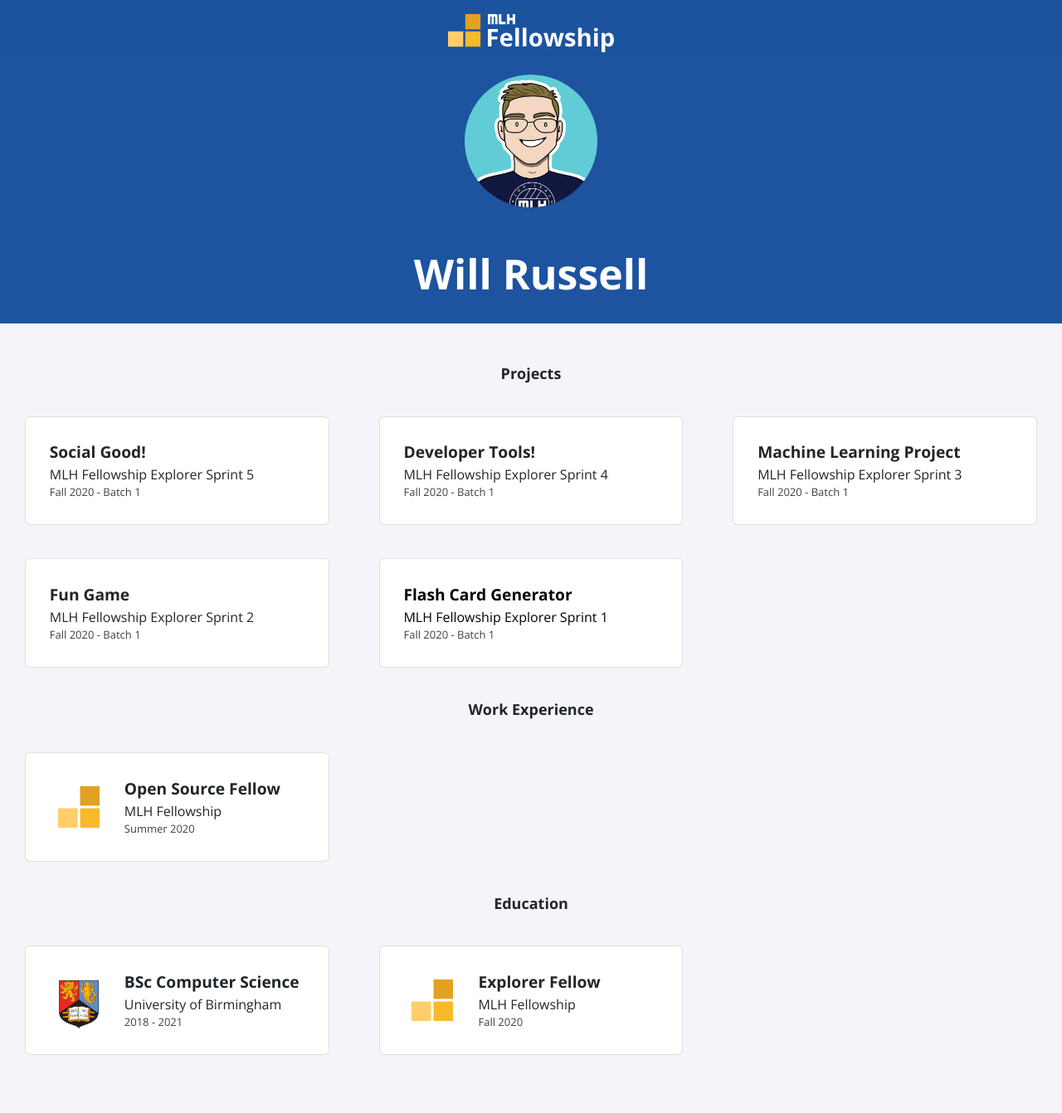
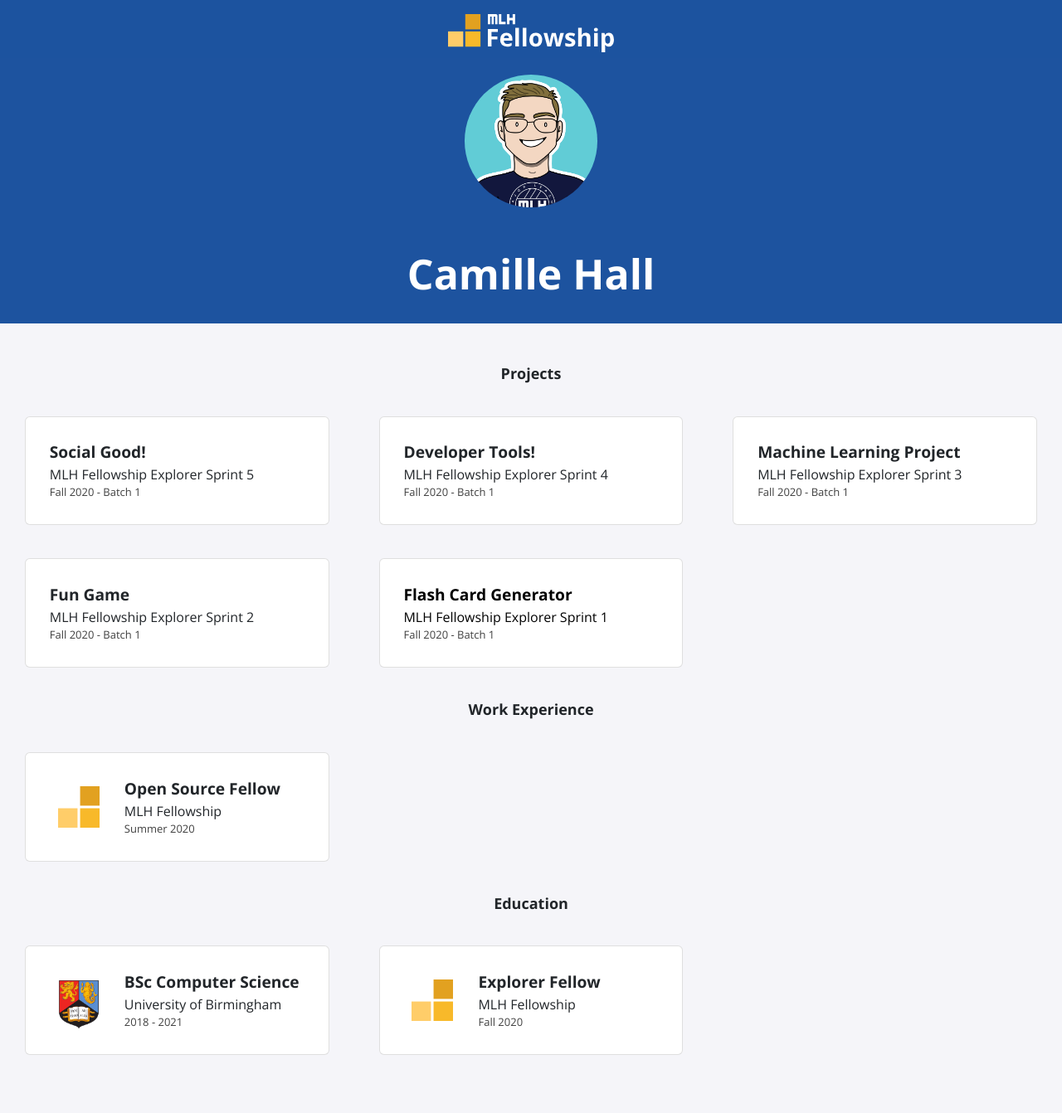
Before and after one commit to camihall/camihall, a Jekyll site: the page built from index.html, in a window 1280 px wide. Shown: the whole page at 83% size. Built offline with Jekyll 4.4.1, drawn with Linux system fonts in a browser that asks for light colours; nearby versions of some CDN libraries; part of the change alters nothing that is shown.

Commit message:
Update _config.yml
added my info into config

```diff
--- a/_config.yml
+++ b/_config.yml
@@ -1,13 +1,11 @@
-title: "Will Russell"
-email: fellowship@mlh.io
+title: "Camille Hall"
+email: camihall2@gmail.com
 description: >- # this means to ignore newlines until "baseurl:"
-  Write an awesome description for your new site here. You can edit this
-  line in _config.yml. It will appear in your document head meta (for
-  Google search results) and in your feed.xml site description.
+  I am a student studying computer science.
 baseurl: "/"
 url: "/portfolio-template"
-twitter_username: mlhacks
-github_username:  mlh-fellowship
+twitter_username: Camille_H
+github_username:  camihall
 
 sass:
   sass_dir: _sass
```
